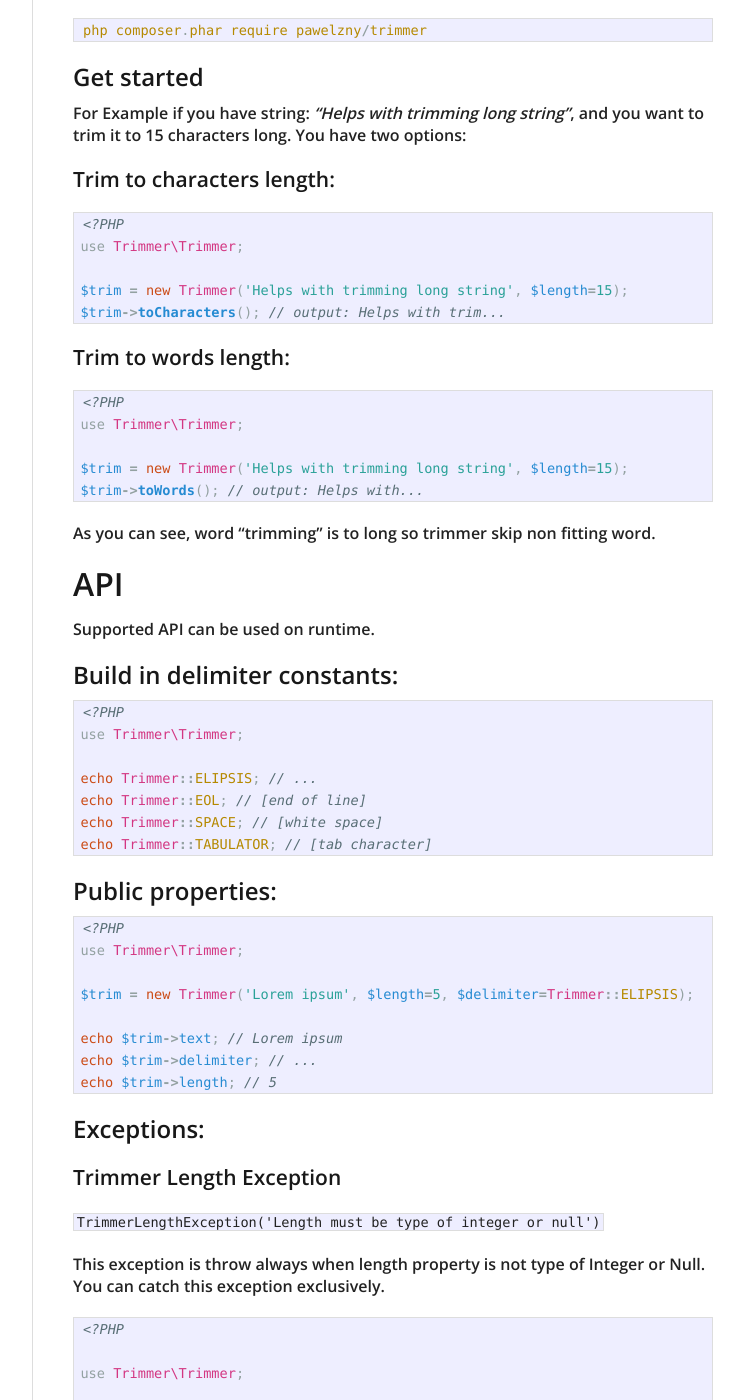
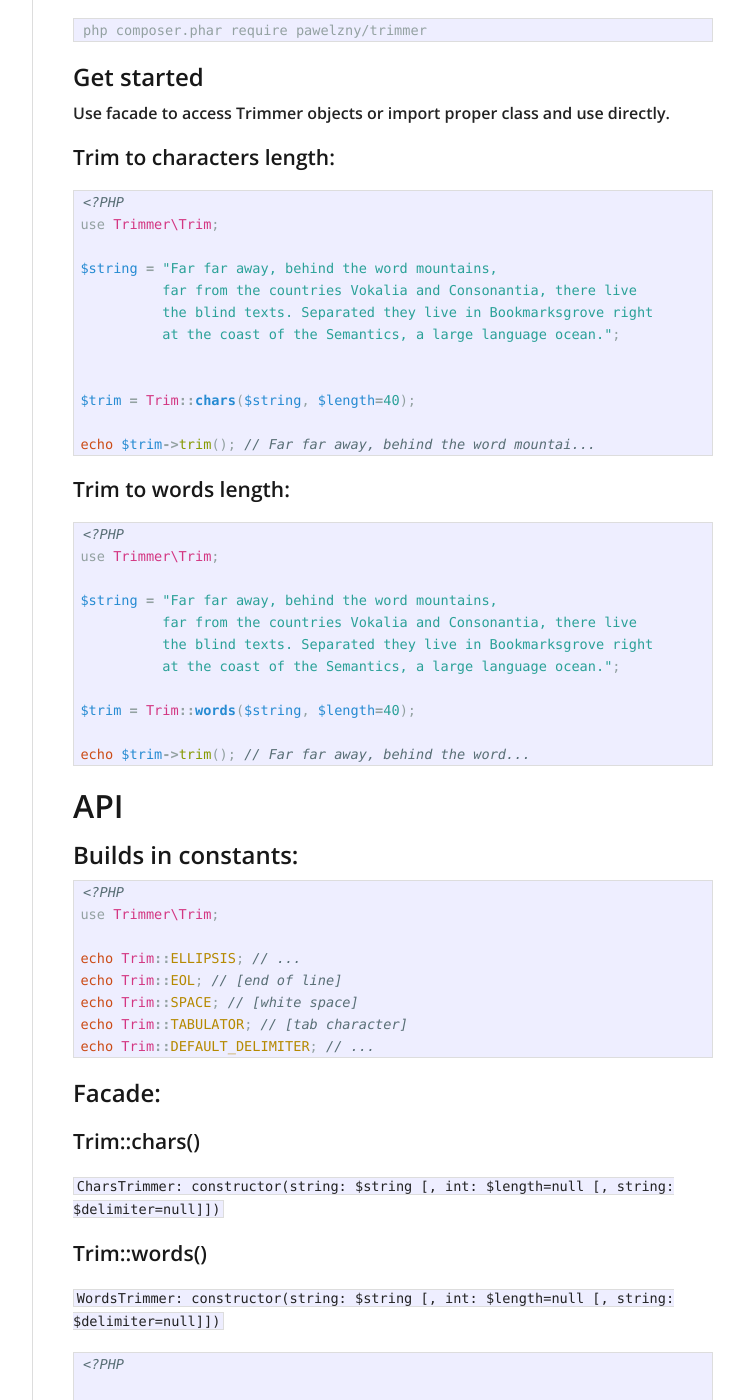
Before and after one commit to pawelzny/pawelzny.github.io, a Jekyll site: the page built from _packagist/2016-11-01-trimmer.md, in a window 1280 px wide and 1400 px high, scrolled down 685 px. Shown: the whole window, without its empty margins (378-1122 px from the left). Built offline with Jekyll 4.4.1, drawn with Linux system fonts in a browser that asks for light colours; nearby versions of some CDN libraries; some of the changed text lies outside the part shown.

Commit message:
pawelzny/trimmer update to 2.0

````diff
--- a/_packagist/2016-11-01-trimmer.md
+++ b/_packagist/2016-11-01-trimmer.md
@@ -38,107 +38,107 @@ Sources:
 
 PHP ^5.6 || ^7.0
 
-## Installation
+## Installation:
 
-**If Composer is installed globally:**
+**If composer is installed globally in your OS:**
 
-``` javascript
+```
 composer require pawelzny/trimmer
 ```
 
-**With composer.phar**
+**If composer is installed localy in your project directory:**
 
-``` javascript
+```
 php composer.phar require pawelzny/trimmer
 ```
 
 ## Get started
 
-For Example if you have string: *"Helps with trimming long string"*,
-and you want to trim it to 15 characters long. You have two options:
+Use facade to access Trimmer objects or import proper class and use directly.
+
 
 ### Trim to characters length:
 
 ```php
 <?PHP
-use Trimmer\Trimmer;
+use Trimmer\Trim;
 
-$trim = new Trimmer('Helps with trimming long string', $length=15);
-$trim->toCharacters(); // output: Helps with trim...
+$string = "Far far away, behind the word mountains,
+          far from the countries Vokalia and Consonantia, there live
+          the blind texts. Separated they live in Bookmarksgrove right
+          at the coast of the Semantics, a large language ocean.";
+
+
+$trim = Trim::chars($string, $length=40);
+
+echo $trim->trim(); // Far far away, behind the word mountai...
 ```
+
 
 ### Trim to words length:
 
 ```php
 <?PHP
-use Trimmer\Trimmer;
+use Trimmer\Trim;
 
-$trim = new Trimmer('Helps with trimming long string', $length=15);
-$trim->toWords(); // output: Helps with...
+$string = "Far far away, behind the word mountains,
+          far from the countries Vokalia and Consonantia, there live
+          the blind texts. Separated they live in Bookmarksgrove right
+          at the coast of the Semantics, a large language ocean.";
+
+$trim = Trim::words($string, $length=40);
+
+echo $trim->trim(); // Far far away, behind the word...
 ```
-
-As you can see, word "trimming" is to long so trimmer skip non fitting word.
 
 # API
 
-Supported API can be used on runtime.
-
-## Build in delimiter constants:
+## Builds in constants:
 
 ```php
 <?PHP
-use Trimmer\Trimmer;
+use Trimmer\Trim;
 
-echo Trimmer::ELIPSIS; // ...
-echo Trimmer::EOL; // [end of line]
-echo Trimmer::SPACE; // [white space]
-echo Trimmer::TABULATOR; // [tab character]
+echo Trim::ELLIPSIS; // ...
+echo Trim::EOL; // [end of line]
+echo Trim::SPACE; // [white space]
+echo Trim::TABULATOR; // [tab character]
+echo Trim::DEFAULT_DELIMITER; // ...
 ```
 
-## Public properties:
+## Facade:
 
-```php
-<?PHP
-use Trimmer\Trimmer;
+### Trim::chars()
 
-$trim = new Trimmer('Lorem ipsum', $length=5, $delimiter=Trimmer::ELIPSIS);
+`CharsTrimmer: constructor(string: $string [, int: $length=null [, string: $delimiter=null]])`
 
-echo $trim->text; // Lorem ipsum
-echo $trim->delimiter; // ...
-echo $trim->length; // 5
-```
+### Trim::words()
 
-## Exceptions:
-
-### Trimmer Length Exception
-`TrimmerLengthException('Length must be type of integer or null')`
-
-This exception is throw always when length property is not type of Integer or Null.
-You can catch this exception exclusively.
+`WordsTrimmer: constructor(string: $string [, int: $length=null [, string: $delimiter=null]])`
 
 ```php
 <?PHP
 
-use Trimmer\Trimmer;
+use Trimmer\Trim;
 
-try {
-    $trim = new Trimmer('Lorem ipsum', $length='not an integer or null');
-} catch (pawelzny\Trimmer\TrimmerLengthException) {
-    die('something goes wrong');
-}
+$chars = Trim::chars($string, $length=30, $delimiter='');
+$words = Trim::words($string, $length=30, $delimiter='');
 ```
 
 ## Methods:
 
-### Create new Trimmer object
-`Trimmer: constructor(string: $string [, int: $length=null [, string: $delimiter=self::ELIPSIS]])`
+### Trim
+`string: trim()`
+
+Performs trimming on string and return new trimmed string
 
 ```php
 <?PHP
 
-use Trimmer\Trimmer;
+use Trimmer\Trim;
 
-$trim = new Trimmer('Lorem ipsum', $length=5, $delimiter=Trimmer::EOL);
+Trim::chars($string)->trim();
+Trim::words($string)->trim();
 ```
 
 ### Set new length
@@ -148,13 +148,11 @@ $trim = new Trimmer('Lorem ipsum', $length=5, $delimiter=Trimmer::EOL);
 
 ```php
 <?PHP
-use Trimmer\Trimmer;
+use Trimmer\Trim;
 
-$trim = new Trimmer('my funky string');
+$trim = Trim::chars($string);
 $trim->setLength(30);
-echo $trim->length; // 27  (in this example: 30 - length_of_delimiter = 27)
 ```
-Default delimiter is set to Trimmer::ELIPSIS which is 3 characters length.
 
 ### Set Delimiter
 `null: setDelimiter(string: $delimiter)`
@@ -163,31 +161,29 @@ Default delimiter is set to Trimmer::ELIPSIS which is 3 characters length.
 <?PHP
 use Trimmer\Trimmer;
 
-$trim = new Trimmer('my funky string', $length=6);
+$trim = Trim::chars($string);
 $trim->setDelimiter('[read more]');
-$trim->delimiter; // [read more]
 ```
 
-### Trim to characters length
-`string: toCharacters()`
+### Without Facade
+
+If you do not want to use facade you can create objects directly.
 
 ```php
 <?PHP
-use Trimmer\Trimmer;
 
-$trim = new Trimmer('my funky string', $length=6);
-echo $trim->toCharacters(); // my fun...
-```
+use Trimmer\Services\WordsTrimmer;
+use Trimmer\Services\CharsTrimmer;
 
-### Trim to whole words
-`string: toWords()`
+$chars = new CharsTrimmer($string, $length, $delimiter);
+$chars->setDelimiter($newDelimiter);
+$chars->setLength($newLength);
+$chars->trim();
 
-```php
-<?PHP
-use Trimmer\Trimmer;
-
-$trim = new Trimmer('my funky string', $length=11);
-echo $trim->toWords(); // my funky...
+$words = new WordsTrimmer($string, $length, $delimiter);
+$words->setDelimiter($newDelimiter);
+$words->setLength($newLength);
+$words->trim();
 ```
 
 ## Contribution
````
Also changed, not shown: other parts of _packagist/2016-11-01-trimmer.md (+1 -1 lines), _posts/2016-11-01-php-trim-strings-with-the-integrity-of-words.md (+8 -10 lines).
